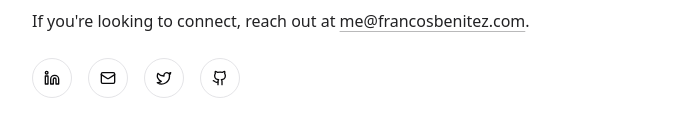
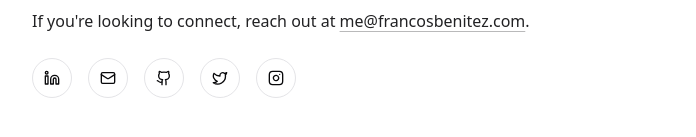
Before and after one commit to francosbenitez/francosbenitez.com, a Next.js app: page /en in a window 1280 px wide. Shown: the part 391-528 px from the top of the page, without its empty margins (288-984 px from the left). Built offline with nearby package versions, Linux system fonts and the light colour scheme.

Commit message:
chore: ig

```diff
--- a/components/social-links.tsx
+++ b/components/social-links.tsx
@@ -1,4 +1,4 @@
-import { Github, Twitter, Linkedin, Mail } from "lucide-react";
+import { Github, Twitter, Linkedin, Mail, Instagram } from "lucide-react";
 import { Button } from "@/components/ui/button";
 // import { translations } from "@/lib/i18n";
 
@@ -15,14 +15,19 @@ export function SocialLinks() {
       icon: <Mail className="h-5 w-5" />,
     },
     {
+      name: "GitHub",
+      url: "https://github.com/francosbenitez",
+      icon: <Github className="h-5 w-5" />,
+    },
+    {
       name: "X",
       url: "https://x.com/francosbenitez",
       icon: <Twitter className="h-5 w-5" />,
     },
     {
-      name: "GitHub",
-      url: "https://github.com/francosbenitez",
-      icon: <Github className="h-5 w-5" />,
+      name: "Instagram",
+      url: "https://instagram.com/francosbenitez",
+      icon: <Instagram className="h-5 w-5" />,
     },
   ];
 
```
